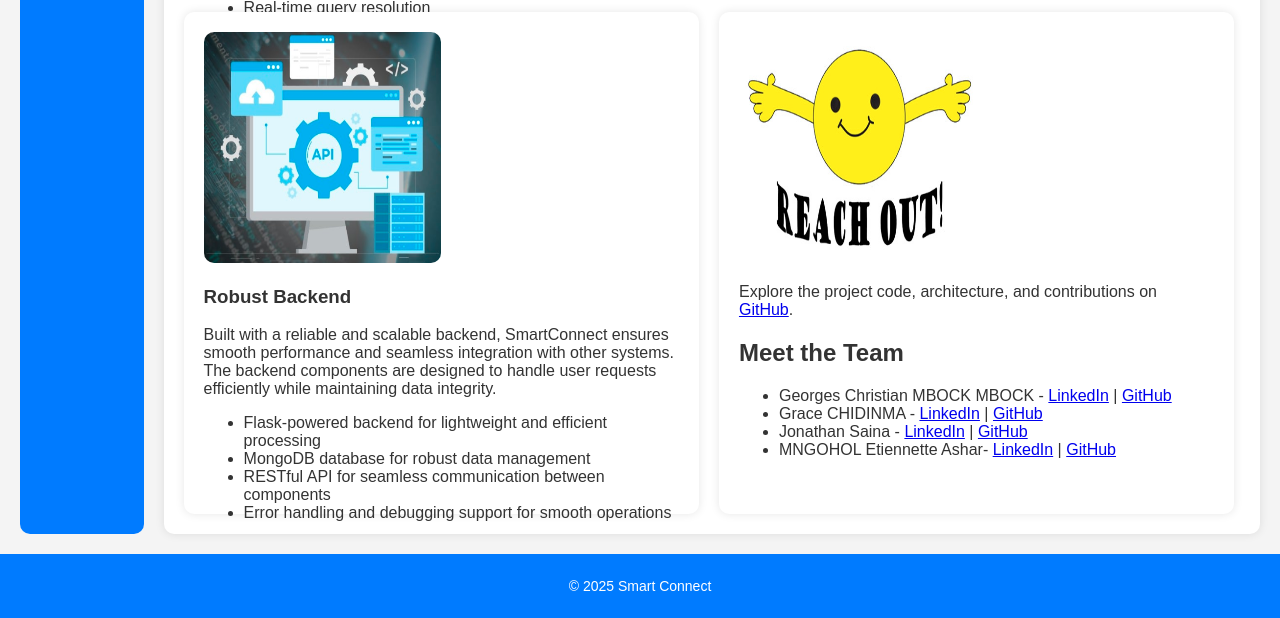
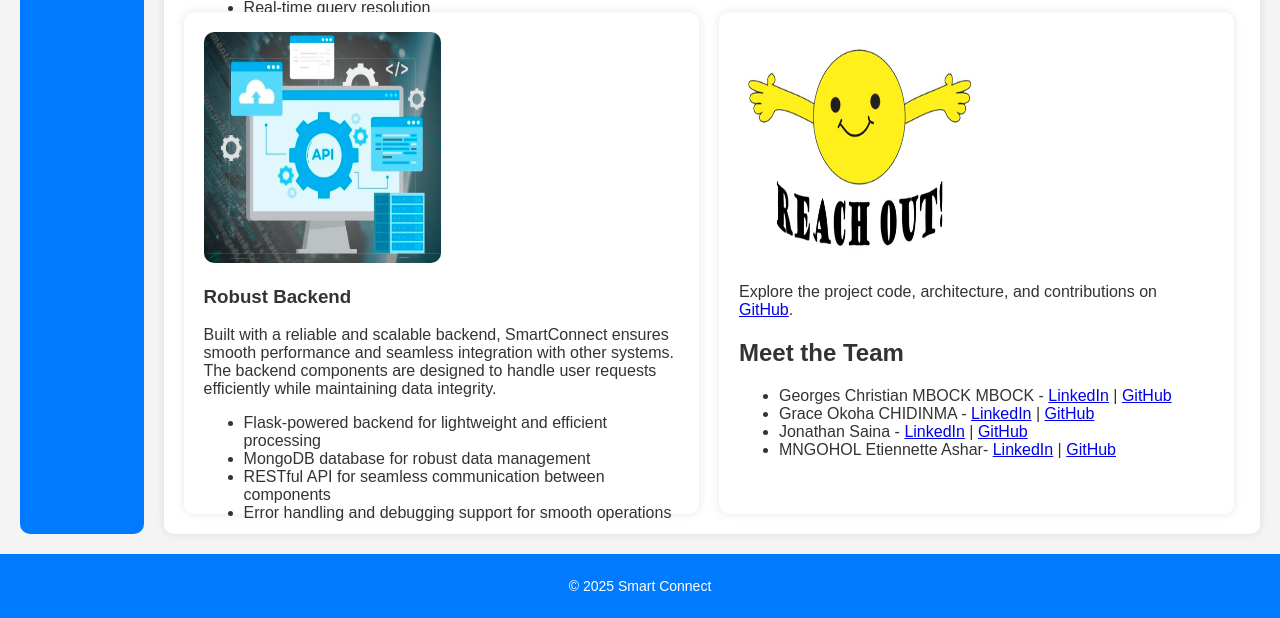
Before and after one commit to GracyDinma/alx-portfolio-backend, a Flask app: page / in a window 1280 px wide. Shown: the part 855-1473 px from the top of the page. Run offline with Flask 3, Linux system fonts and the light colour scheme; parts of the project's set-up code (start-up, migrations or seed data) failed here and were passed over.

Commit message:
Update contributor names on about.html

```diff
--- a/app/templates/about.html
+++ b/app/templates/about.html
@@ -76,7 +76,7 @@
         <h2>Meet the Team</h2>
         <ul>
             <li>Georges Christian MBOCK MBOCK - <a href="#">LinkedIn</a> | <a href="https://github.com/georgesmbock">GitHub</a> </li>
-            <li>Grace CHIDINMA - <a href="#">LinkedIn</a> | <a href="https://github.com/GracyDinma">GitHub</a> </li>
+            <li>Grace Okoha CHIDINMA - <a href="#">LinkedIn</a> | <a href="https://github.com/GracyDinma">GitHub</a> </li>
             <li>Jonathan Saina - <a href="#">LinkedIn</a> | <a href="https://sainawj.github.io">GitHub</a> </li>
             <li>MNGOHOL Etiennette Ashar- <a href="#">LinkedIn</a> | <a href="https://github.com/Etie03">GitHub</a> </li>
         </ul>
```
